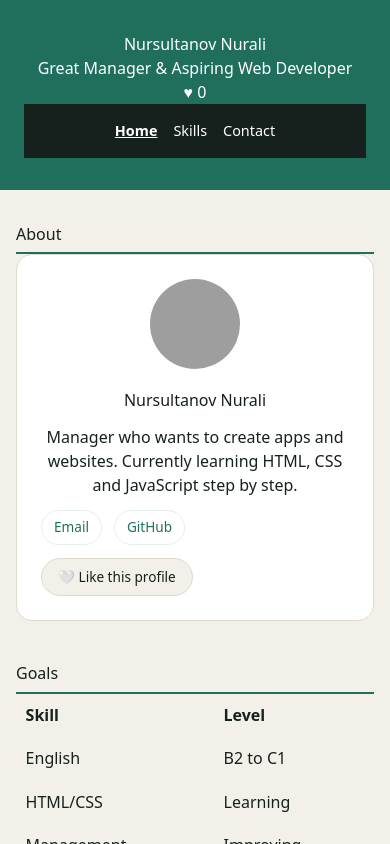
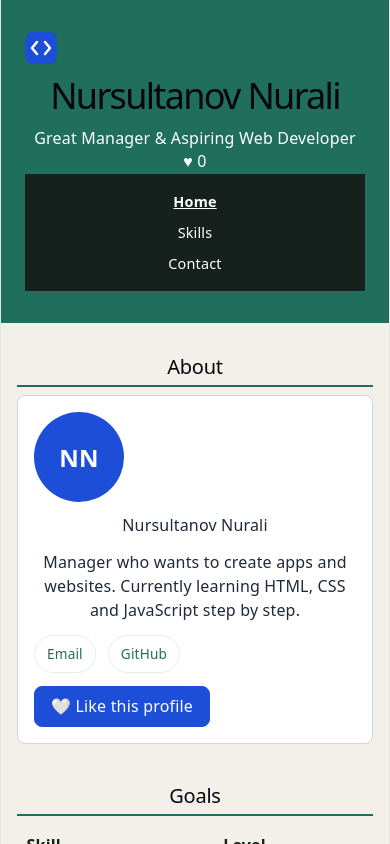
Before and after one commit to nrsltanovnrali-byte/iwamad-practice, a React (Vite) app: page / in a window 390 px wide. Shown: the top 844 px of the page. Built offline with nearby package versions, Linux system fonts and the light colour scheme; grey boxes are pictures that could not be loaded.

Commit message:
Week 5: design tokens and UI components

```diff
--- a/src/components/Header.tsx
+++ b/src/components/Header.tsx
@@ -1,30 +1,46 @@
 import { NavLink } from 'react-router';
 import { useLikes } from '../context/LikesContext';
+import logo from '../assets/logo.svg';
 
 type HeaderProps = {
   name?: string;
   tagline?: string;
 };
 
-function Header({ name = 'Nursultanov Nurali', tagline = 'Great Manager & Aspiring Web Developer' }: HeaderProps) {
+function Header({
+  name = 'Nursultanov Nurali',
+  tagline = 'Great Manager & Aspiring Web Developer',
+}: HeaderProps) {
   const { likes } = useLikes();
 
   return (
-    <header>
+    <header className="site-header">
+      <div className="header-brand">
+        <img src={logo} alt="" className="header-logo" />
+
+        <div>
           <h1>{name}</h1>
           <p>{tagline}</p>
+        </div>
+      </div>
+
+      <div className="header-navigation">
         <p>♥ {likes}</p>
-      <nav>
-        <NavLink to="/" end className={({ isActive }) => (isActive ? 'active' : '')}>
+
+        <nav aria-label="Main navigation">
+          <NavLink to="/" end className={({ isActive }) => isActive ? 'active' : ''}>
             Home
           </NavLink>
-        <NavLink to="/skills" className={({ isActive }) => (isActive ? 'active' : '')}>
+
+          <NavLink to="/skills" className={({ isActive }) => isActive ? 'active' : ''}>
             Skills
           </NavLink>
-        <NavLink to="/contact" className={({ isActive }) => (isActive ? 'active' : '')}>
+
+          <NavLink to="/contact" className={({ isActive }) => isActive ? 'active' : ''}>
             Contact
           </NavLink>
         </nav>
+      </div>
     </header>
   );
 }
--- a/src/components/LikeButton.tsx
+++ b/src/components/LikeButton.tsx
@@ -1,18 +1,23 @@
 import { useLikes } from '../context/LikesContext';
+import Button from './ui/Button';
 
 function LikeButton() {
   const { likes, addLike } = useLikes();
 
   return (
-    <button
+    <Button
+      variant="primary"
       className="like-btn rounded-full px-4 py-2"
       type="button"
+      aria-label={`Like (${likes} likes)`}
       aria-pressed={likes > 0}
       onClick={addLike}
     >
       <span>{likes > 0 ? '❤️' : '🤍'}</span>{' '}
-      <span>{likes > 0 ? `Liked (${likes})` : 'Like this profile'}</span>
-    </button>
+      <span>
+        {likes > 0 ? `Liked (${likes})` : 'Like this profile'}
+      </span>
+    </Button>
   );
 }
 
--- a/src/components/ProfileCard.tsx
+++ b/src/components/ProfileCard.tsx
@@ -1,4 +1,5 @@
 import LikeButton from './LikeButton';
+import Card from './ui/Card';
 
 type ProfileCardProps = {
   name: string;
@@ -8,22 +9,59 @@ type ProfileCardProps = {
   githubUrl: string;
 };
 
-function ProfileCard({ name, bio, avatarUrl, email, githubUrl }: ProfileCardProps) {
+function ProfileCard({
+  name,
+  bio,
+  avatarUrl,
+  email,
+  githubUrl,
+}: ProfileCardProps) {
   return (
     <section id="about">
       <h2>About</h2>
-      <div className="card">
-        <img src={avatarUrl ?? 'photo.jpg'} alt={name} className="card__avatar" />
+
+      <Card>
+        {avatarUrl ? (
+          <img
+            src={avatarUrl}
+            alt={name}
+            className="card__avatar"
+          />
+        ) : (
+          <div
+            className="card__avatar avatar-placeholder"
+            aria-hidden="true"
+          >
+            NN
+          </div>
+        )}
+
         <div className="card__body">
           <h3 className="card__name">{name}</h3>
+
           <p className="card__bio">{bio}</p>
+
           <div className="card__links flex flex-wrap gap-3">
-            <a className="card__link" href={`mailto:${email}`}>Email</a>
-            <a className="card__link" href={githubUrl} target="_blank" rel="noopener">GitHub</a>
+            <a
+              className="card__link"
+              href={`mailto:${email}`}
+            >
+              Email
+            </a>
+
+            <a
+              className="card__link"
+              href={githubUrl}
+              target="_blank"
+              rel="noopener noreferrer"
+            >
+              GitHub
+            </a>
           </div>
+
           <LikeButton />
         </div>
-      </div>
+      </Card>
     </section>
   );
 }
--- a/src/components/Skills.tsx
+++ b/src/components/Skills.tsx
@@ -1,3 +1,5 @@
+import Tag from './ui/Tag';
+
 type SkillsProps = {
   skills: string[];
 };
@@ -6,9 +8,12 @@ function Skills({ skills }: SkillsProps) {
   return (
     <section id="skills">
       <h2>Skills</h2>
-      <ul>
+
+      <ul className="skills-list">
         {skills.map((skill) => (
-          <li key={skill}>{skill}</li>
+          <li key={skill}>
+            <Tag label={skill} />
+          </li>
         ))}
       </ul>
     </section>
--- /dev/null
+++ b/src/components/ui/Button.tsx
@@ -0,0 +1,21 @@
+import type { ButtonHTMLAttributes } from 'react';
+
+type ButtonProps = ButtonHTMLAttributes<HTMLButtonElement> & {
+  variant?: 'primary' | 'secondary';
+};
+
+export default function Button({
+  variant = 'primary',
+  className = '',
+  children,
+  ...props
+}: ButtonProps) {
+  return (
+    <button
+      className={`ui-button ui-button--${variant} ${className}`}
+      {...props}
+    >
+      {children}
+    </button>
+  );
+}
--- /dev/null
+++ b/src/components/ui/Card.tsx
@@ -0,0 +1,9 @@
+import type { ReactNode } from 'react';
+
+type CardProps = {
+  children: ReactNode;
+};
+
+export default function Card({ children }: CardProps) {
+  return <div className="ui-card">{children}</div>;
+}
--- /dev/null
+++ b/src/components/ui/Tag.tsx
@@ -0,0 +1,7 @@
+type TagProps = {
+  label: string;
+};
+
+export default function Tag({ label }: TagProps) {
+  return <span className="ui-tag">{label}</span>;
+}
--- a/src/main.tsx
+++ b/src/main.tsx
@@ -3,6 +3,11 @@ import { createRoot } from 'react-dom/client';
 import { BrowserRouter } from 'react-router';
 import { LikesProvider } from './context/LikesContext';
 import App from './App.tsx';
+
+// Week 5 — Design System
+import './styles/tokens.css';
+import './index.css';
+import './styles/ui.css';
 
 createRoot(document.getElementById('root')!).render(
   <StrictMode>
--- a/src/pages/HomePage.tsx
+++ b/src/pages/HomePage.tsx
@@ -13,7 +13,6 @@ function HomePage() {
       <ProfileCard
         name="Nursultanov Nurali"
         bio="Manager who wants to create apps and websites. Currently learning HTML, CSS and JavaScript step by step."
-        avatarUrl="photo.jpg"
         email="nrsltanovnrali@gmail.com"
         githubUrl="https://github.com/nrsltanovnrali-byte"
       />
--- a/src/style.css
+++ b/src/style.css
@@ -51,16 +51,6 @@ h2 {
 }
 
 /* --- Card (About section) --- */
-.card {
-  display: flex; /* Flexbox: avatar + текст в ряд */
-  flex-wrap: wrap;
-  gap: 1.2rem;
-  align-items: flex-start;
-  background: #fff;
-  border: 1px solid #dedad0; /* border */
-  border-radius: 16px;
-  padding: 1.5rem; /* padding */
-}
 
 .card__avatar {
   width: 90px;
@@ -179,3 +169,12 @@ nav a.active {
   font-weight: bold;
   text-decoration: underline;
 }
+.avatar-placeholder {
+  display: flex;
+  align-items: center;
+  justify-content: center;
+  background: var(--color-primary);
+  color: var(--color-on-primary);
+  font-weight: 700;
+  font-size: 24px;
+}
--- /dev/null
+++ b/src/styles/tokens.css
@@ -0,0 +1,17 @@
+:root {
+  --color-primary: #1d4ed8;
+  --color-on-primary: #ffffff;
+  --color-text: #1f2937;
+
+  /* Accessibility fix: improved contrast */
+  --color-text-muted: #6b7280;
+
+  --color-surface: #ffffff;
+  --color-border: #d1d5db;
+
+  --space-2: 8px;
+  --space-4: 16px;
+  --space-6: 24px;
+
+  --radius-md: 8px;
+}
--- /dev/null
+++ b/src/styles/ui.css
@@ -0,0 +1,64 @@
+.ui-button {
+  padding: var(--space-2) var(--space-4);
+  border-radius: var(--radius-md);
+  border: 1px solid var(--color-primary);
+  cursor: pointer;
+  font: inherit;
+}
+
+.ui-button--primary {
+  background-color: var(--color-primary);
+  color: var(--color-on-primary);
+}
+
+.ui-button--secondary {
+  background-color: var(--color-surface);
+  color: var(--color-primary);
+}
+
+.ui-card {
+  display: flex;
+  flex-direction: column;
+  gap: 12px;
+  padding: var(--space-4);
+  border: 1px solid var(--color-border);
+  border-radius: var(--radius-md);
+  background-color: var(--color-surface);
+  color: var(--color-text);
+}
+
+.ui-tag {
+  display: inline-flex;
+  align-items: center;
+  padding: var(--space-2);
+  border: 1px solid var(--color-border);
+  border-radius: var(--radius-md);
+  background-color: var(--color-surface);
+  color: var(--color-text);
+}
+
+.ui-button:focus-visible,
+.ui-card:focus-visible,
+.ui-tag:focus-visible {
+  outline: 2px solid var(--color-primary);
+  outline-offset: 3px;
+}
+.skills-list {
+  display: flex;
+  flex-wrap: wrap;
+  gap: var(--space-2);
+  list-style: none;
+  padding: 0;
+}
+
+.skills-list li {
+  margin: 0;
+}
+@media (max-width: 639px) {
+  header nav {
+    display: flex;
+    flex-direction: column;
+    align-items: center;
+    gap: var(--space-2);
+  }
+}
```
Also changed, not shown: 5 other files (tests, documents, lock files or other folders). Lines whose indentation alone changed are shown as unchanged.
